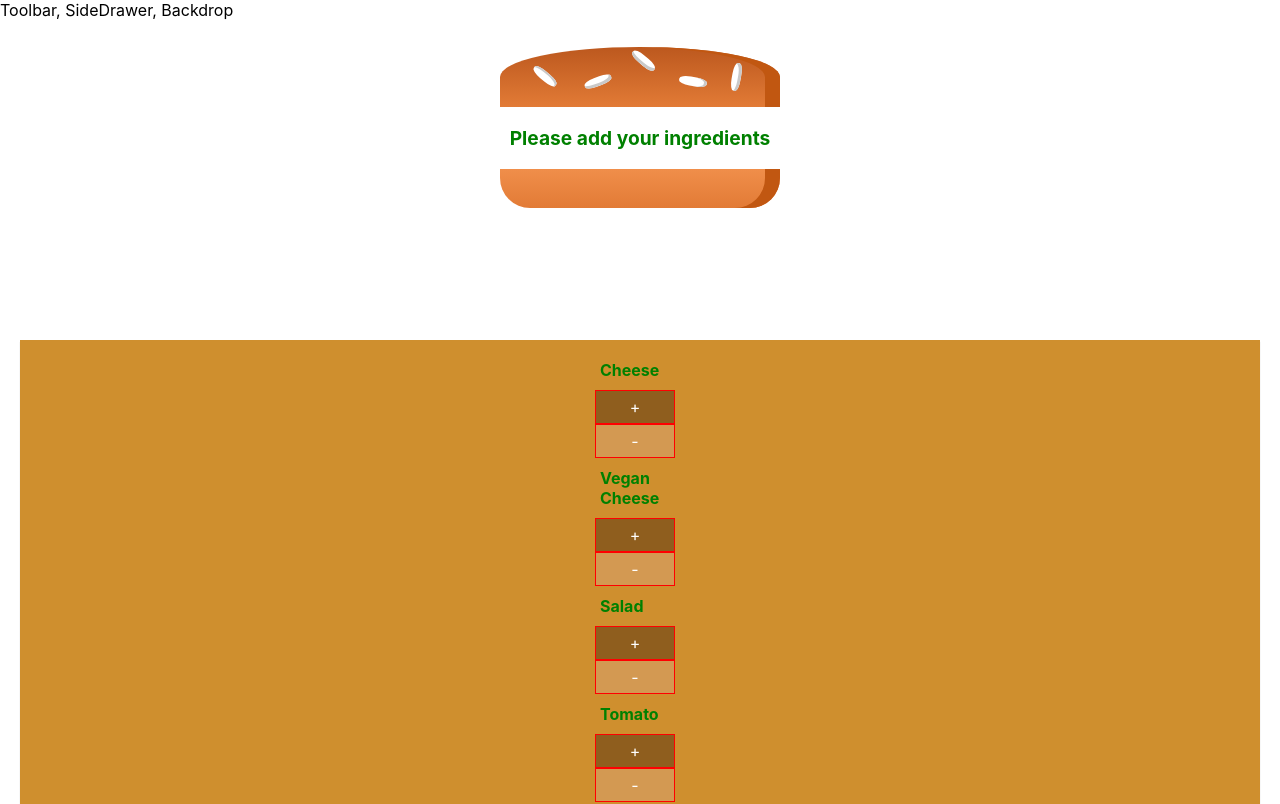
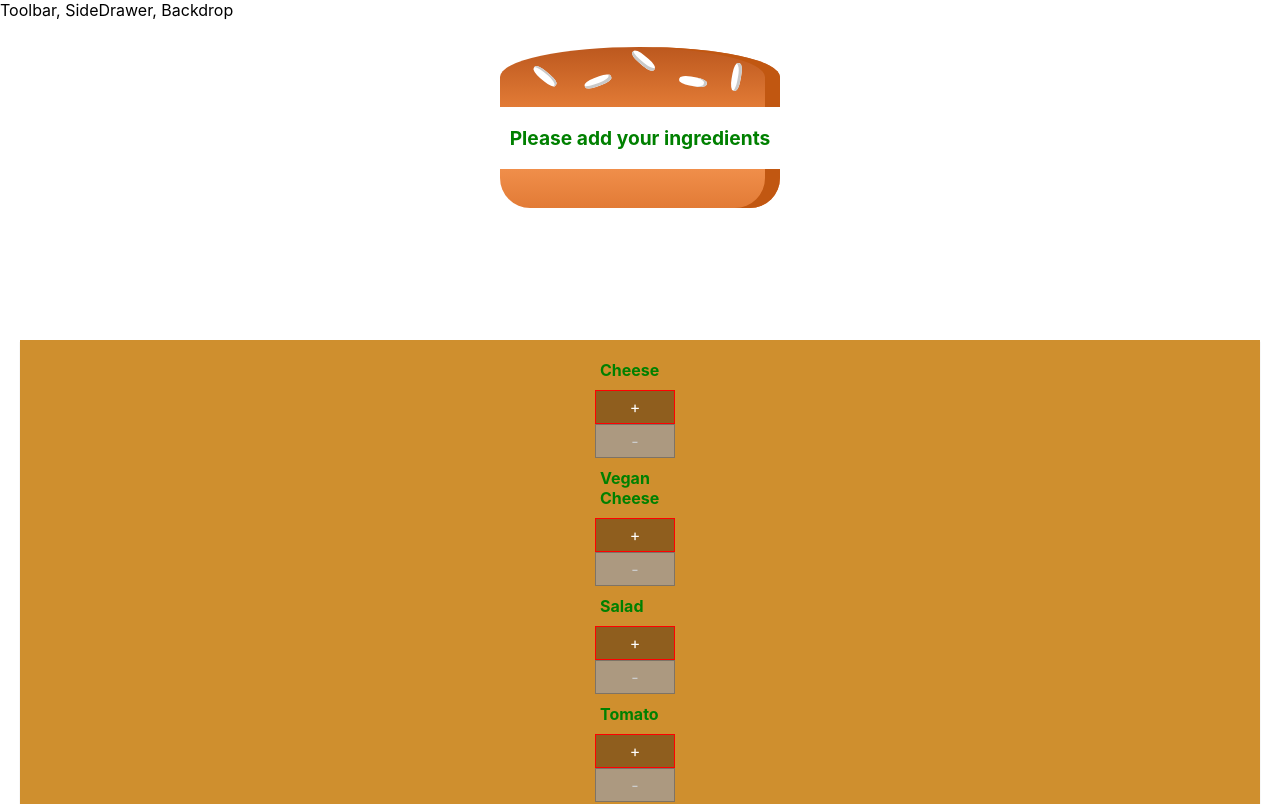
Before and after one commit to emilyjspencer/Burger-Continued, a React (Create React App) app: page / in a window 1280 px wide. Shown: the top 804 px of the page. Built offline with nearby package versions, Linux system fonts and the light colour scheme.

Commit message:
Disables remove ingredient button if no ingredient - of a particular ingredient type has yet been added

```diff
--- a/src/components/Burger/Selection/Controls/Control.js
+++ b/src/components/Burger/Selection/Controls/Control.js
@@ -8,7 +8,7 @@ const control = (props) => {
     <div className="Control">
     <div className="Label">{props.label}</div>
     <button className="Add" onClick={props.added}>+</button>
-    <button className="Remove" onClick={props.removed}>-</button>
+    <button className="Remove" onClick={props.removed} disabled={props.disabled}>-</button>
 
   </div>
     )
--- a/src/components/Burger/Selection/Selection.js
+++ b/src/components/Burger/Selection/Selection.js
@@ -14,7 +14,7 @@ const controls = [
     { label: 'Veggie Burger', type: 'veggieburger'},
     { label: 'Seitan', type: 'seitan'},
     { label: 'Sausage', type: 'sausage'},
-    { lable: 'Bacon', type: 'bacon'}
+    { label: 'Bacon', type: 'bacon'}
 
 ];
 
@@ -29,6 +29,7 @@ const selection = (props) => (
               label={control.label}
               added={() => props.ingredientAdded(control.type)}
               removed={() => props.ingredientRemoved(control.type)}
+              disabled={props.disabled[control.type]}
 
               />)
                        })}
--- a/src/containers/BurgerBuilder/BurgerBuilder.js
+++ b/src/containers/BurgerBuilder/BurgerBuilder.js
@@ -28,7 +28,7 @@ class BurgerBuilder extends Component {
         cheese: 0,
         bacon: 0,
         vegancheese: 0,
-        setain: 0,
+        seitan: 0,
         fish: 0,
         beef: 0,
         chicken: 0,
@@ -73,15 +73,26 @@ class BurgerBuilder extends Component {
   }
 
   render() {
+    const disabledInfo  = {
+      ...this.state.ingredients
+    }
+
+    for (let key in disabledInfo) {
+      disabledInfo[key] =  disabledInfo[key] <= 0
+    }
 
     return (
+
       <aux>
         <div>
             <Burger ingredients={this.state.ingredients} />
         </div>
         <div><Selection
           ingredientAdded={this.addIngredientsHandler}
-          ingredientRemoved={this.removeIngredientsHandler}/></div>
+          ingredientRemoved={this.removeIngredientsHandler}
+          disabled={disabledInfo}
+          />
+        </div>
       </aux>
 
     )
```
